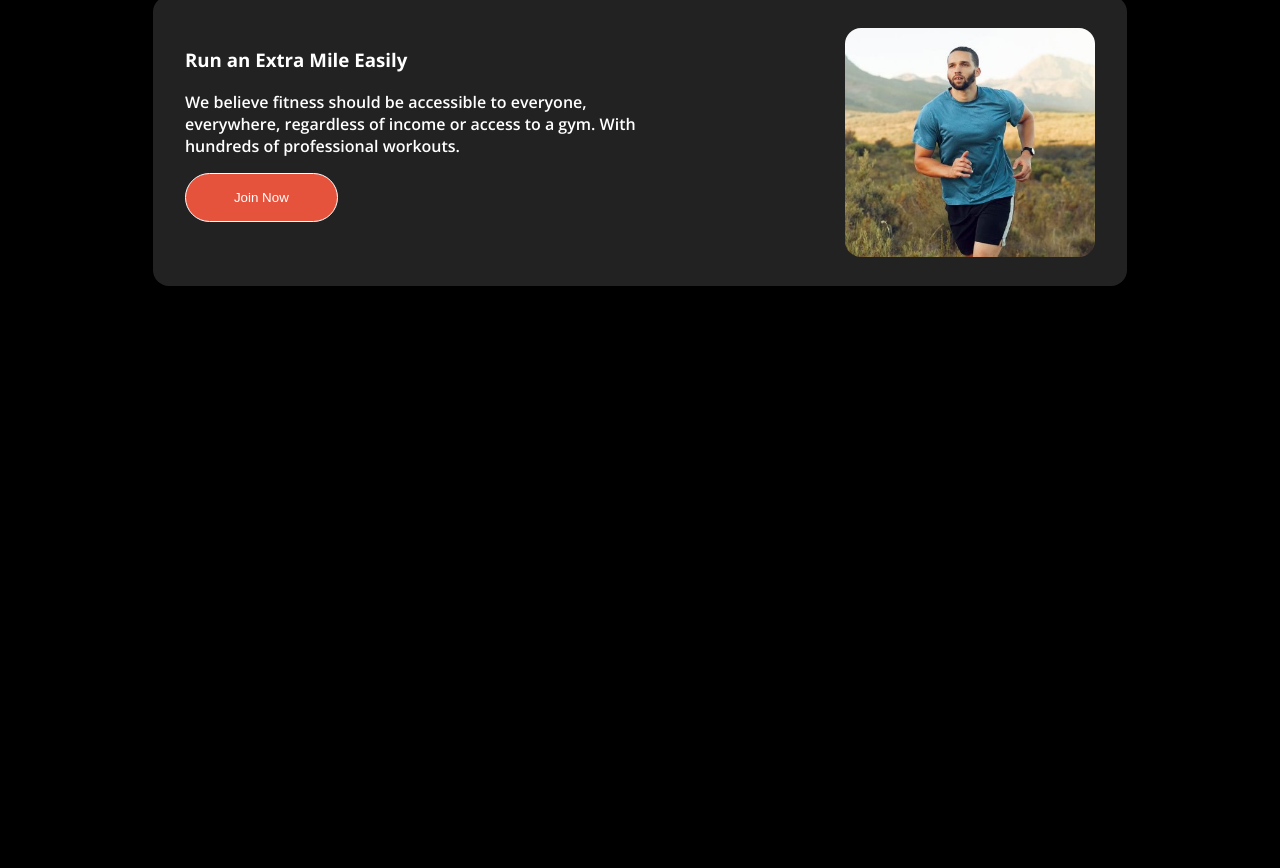
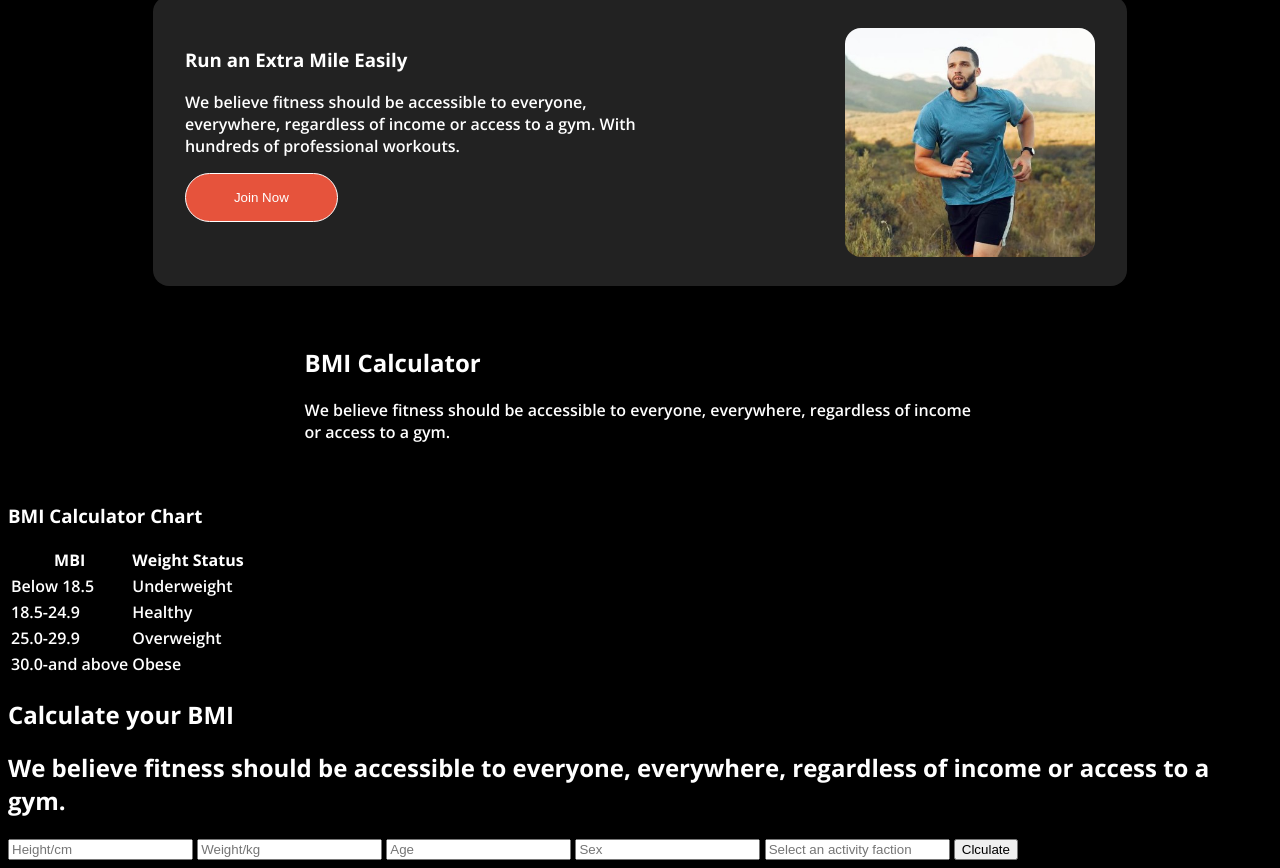
Before and after one commit to mydul11info/Assinment-02, a plain HTML site: page index.html in a window 1280 px wide. Shown: the part 1154-2022 px from the top of the page. Before the commit the page ends 1448 px from the top, so only its background shows below. Drawn offline with nearby package versions, Linux system fonts and the light colour scheme.

Commit message:
added a new section

```diff
--- a/index.html
+++ b/index.html
@@ -76,6 +76,49 @@
                 <img src="Images/run.jpg" alt="">
             </div>
         </section>
+        <section class="bmi-calculator">
+            <h2>BMI Calculator</h2>
+            <p>We believe fitness should be accessible to everyone, everywhere, regardless of income or access to a gym.</p>
+        </section>
+        <section class="chart-and-calculator">
+            <div>
+                <h3>BMI Calculator Chart</h3>
+                <table>
+                   <tr>
+                   <th>MBI</th>
+                   <th>Weight Status</th>
+                   </tr>
+                   <tr>
+                   <td>Below 18.5</td>
+                   <td>Underweight</td>
+                   </tr>
+                   <tr>
+                   <td>18.5-24.9</td>
+                   <td>Healthy</td>
+                   </tr>
+                   <tr>
+                   <td>25.0-29.9</td>
+                   <td>Overweight</td>
+                   </tr>
+                   <tr>
+                   <td>30.0-and above</td>
+                   <td>Obese</td>
+                   </tr>
+                </table>
+            </div>
+            <div>
+                <h2>Calculate your BMI</h2>
+                <h1>We believe fitness should be accessible to everyone, everywhere, regardless of income or access to a gym. </h1>
+                <div>
+                    <input placeholder="Height/cm" type="text">
+                    <input placeholder="Weight/kg" type="text">
+                    <input placeholder="Age" type="text">
+                    <input placeholder="Sex" type="text">
+                    <input placeholder="Select an activity faction" type="text">
+                    <button>Clculate</button>
+                </div>
+            </div>
+        </section>
     </main>
     <footer>
 
--- a/styles/style.css
+++ b/styles/style.css
@@ -150,3 +150,19 @@ header{
     border-radius: 2rem;
     color: white;
 }
+
+
+.bmi-calculator{
+    width: 671px;
+    margin: 60px auto;
+    justify-content: center;
+}
+
+
+
+/* .chart-and-calculator{
+    background: rgba(34, 34, 34, 1);
+} */
+.chart-and-calculator >table, th, td{
+    border: 1px;
+}
```
